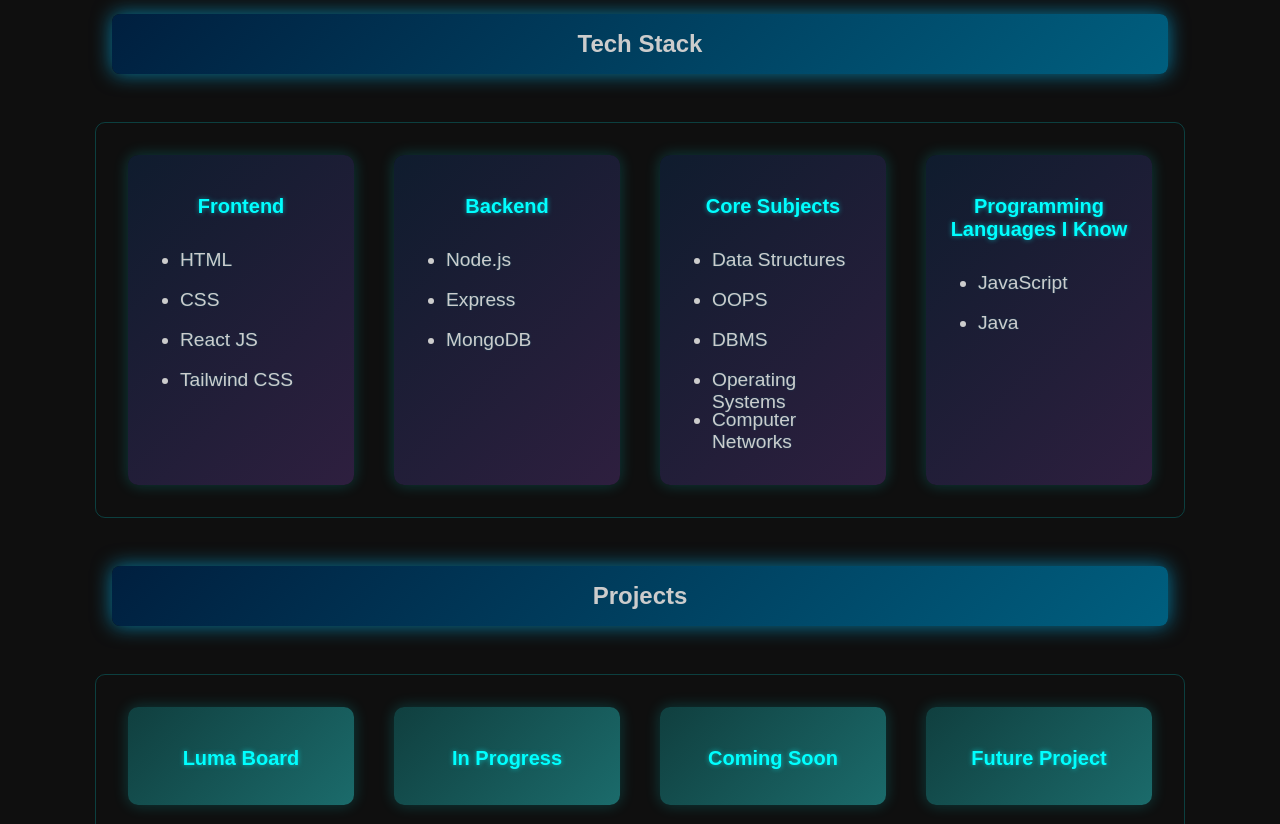
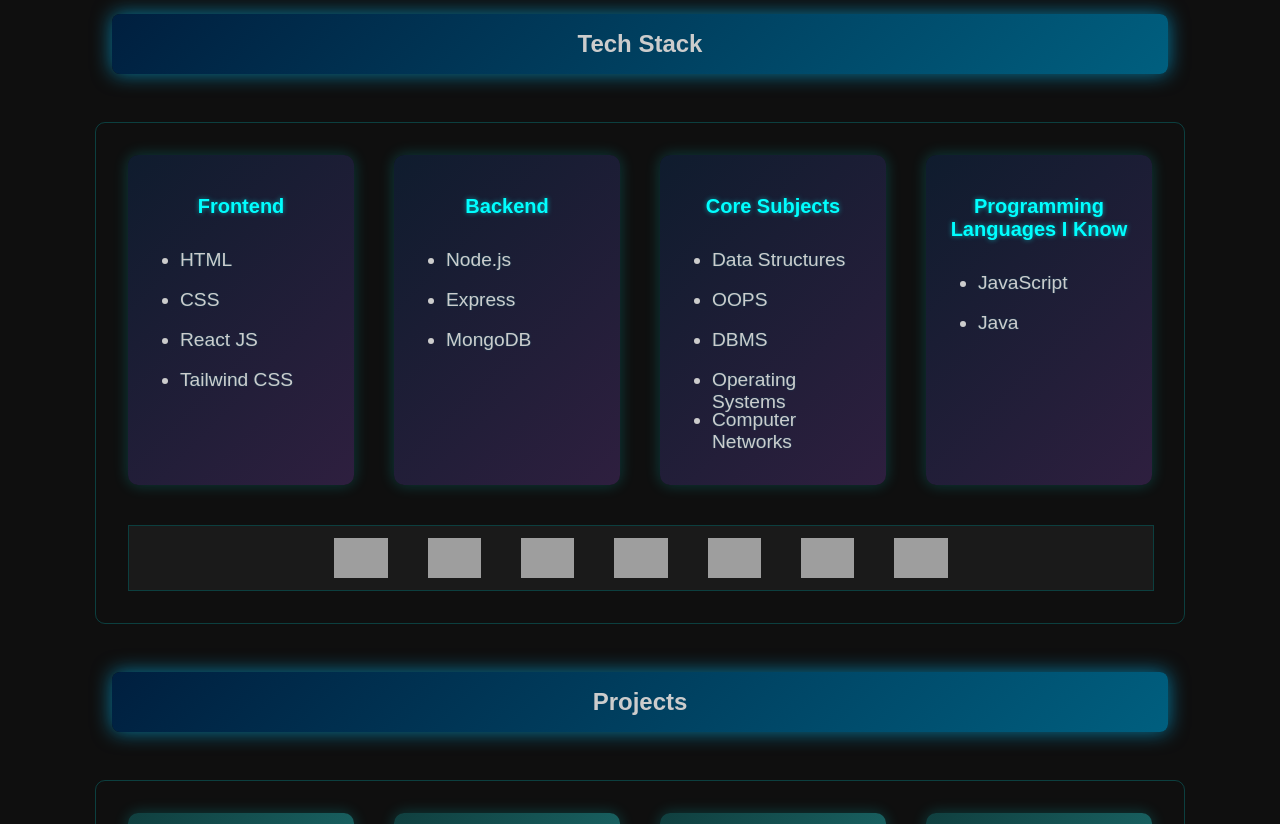
Before and after one commit to Tsaishashanth/Portfolio, a website: page Portfolio-website/index.html in a window 1280 px wide. Shown: the part 600-1424 px from the top of the page. Drawn offline with Linux system fonts and the light colour scheme; grey boxes are pictures that could not be loaded.

Commit message:
added techstack logos

```diff
--- a/Portfolio-website/index.html
+++ b/Portfolio-website/index.html
@@ -46,7 +46,8 @@
     </div>
 
     <!-- tech containers -->
-    <div class="container">
+    <div class="containertech">
+        <div class="tech-row">
         <div class="tech-box">
             <h3>Frontend</h3>
             <ul>
@@ -83,6 +84,18 @@
                 <li>JavaScript</li>
                 <li>Java</li>
             </ul>
+        </div>
+        </div>
+        <div class="stacksymbols">
+            <div class="symbolssize">
+                <img src="https://cdn.jsdelivr.net/gh/devicons/devicon/icons/html5/html5-original.svg" alt="HTML" title="HTML" />
+                <img src="https://cdn.jsdelivr.net/gh/devicons/devicon/icons/css3/css3-original.svg" alt="css" title="css" />
+                <img src="https://cdn.jsdelivr.net/gh/devicons/devicon/icons/javascript/javascript-original.svg" alt="Javascript" title="Javascript"/>
+                <img src="https://cdn.jsdelivr.net/gh/devicons/devicon/icons/react/react-original.svg" alt="reactjs" title="reactjs"/>
+                <img src="https://www.svgrepo.com/show/327408/logo-vercel.svg" alt="Vercel" title="Vercel" />
+                <img src="https://cdn.jsdelivr.net/gh/devicons/devicon/icons/mongodb/mongodb-original.svg" alt="Mongodb" title="Mongodb"/>
+                <img src="https://cdn.jsdelivr.net/gh/devicons/devicon/icons/nodejs/nodejs-original.svg" alt="Node.js" title="Nodejs"/>
+            </div>
         </div>
     </div>
 
--- a/Portfolio-website/style.css
+++ b/Portfolio-website/style.css
@@ -143,9 +143,42 @@
     justify-content:space-between;
     /* background: #1a1a1a; dark background */
   padding: 2rem;
+  /* flex-direction:column; */
   border-radius: 10px;
   /* box-shadow: 0 0 20px rgba(0, 255, 255, 0.2); glowing box */
   border: 1px solid #00ffff33; /* soft border */
+}
+
+.containertech {
+    margin-top:2rem;
+    width:80%;
+    margin :3rem auto 3rem auto;
+    display:flex;
+    /* flex-wrap: wrap; */
+    gap:40px;
+    justify-content:space-between;
+    /* background: #1a1a1a; dark background */
+  padding: 2rem;
+  flex-direction:column;
+  border-radius: 10px;
+  /* box-shadow: 0 0 20px rgba(0, 255, 255, 0.2); glowing box */
+  border: 1px solid #00ffff33; /* soft border */
+}
+
+.tech-row{
+  display:flex;
+  gap:40px;
+}
+
+.stacksymbols {
+  /* margin-top:2rem; */
+  border: 1px solid #00ffff33;
+  height:4rem;
+  width: 100%;
+  display:flex;
+  /* flex-direction:column; */
+  justify-content:center;
+  /* background-color: #0f1c2e; */
 }
 .tech-box {
   flex: 1;
@@ -156,6 +189,22 @@
   text-align: center;
   box-shadow: 0 0 15px rgba(0, 255, 255, 0.2);
   transition: transform 0.3s, box-shadow 0.3s;
+}
+.symbolssize{
+  display:flex;
+  gap:40px;
+  background-color:#1a1a1a;
+  align-items:center;
+  width:100%;
+  justify-content:center;
+}
+.symbolssize img {
+  height: 40px;
+  transition: transform 0.3s;
+}
+.symbolssize img:hover {
+  transform: scale(1.2);
+  filter: drop-shadow(0 0 6px #00ffffaa);
 }
 
 .tech-box:hover {
```
